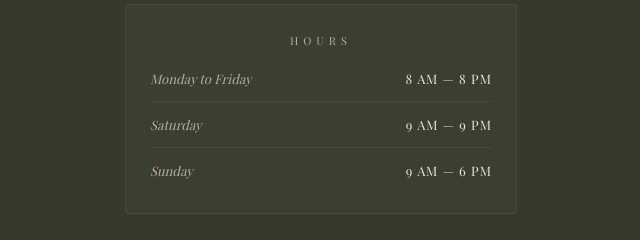
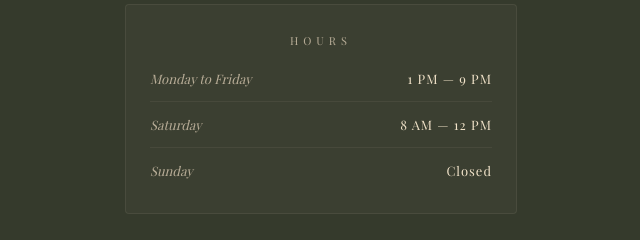
Before and after one commit to EnzoLuigeMA/theunboundcafe, a plain HTML site: page index.html in a window 1280 px wide. Shown: the part 821-1061 px from the top of the page, 319-959 px from the left. Drawn offline with nearby package versions, Linux system fonts and the light colour scheme; a web font is replaced by a local one.

Commit message:
Update index.html

```diff
--- a/index.html
+++ b/index.html
@@ -407,17 +407,17 @@
             <div class="hours-title">Hours</div>
             <div class="hours-row">
                 <span class="hours-day">Monday to Friday</span>
-                <span class="hours-time">8 AM — 8 PM</span>
+                <span class="hours-time">1 PM — 9 PM</span>
             </div>
             <div class="hours-divider"></div>
             <div class="hours-row">
                 <span class="hours-day">Saturday</span>
-                <span class="hours-time">9 AM — 9 PM</span>
+                <span class="hours-time">8 AM — 12 PM</span>
             </div>
             <div class="hours-divider"></div>
             <div class="hours-row">
                 <span class="hours-day">Sunday</span>
-                <span class="hours-time">9 AM — 6 PM</span>
+                <span class="hours-time">Closed</span>
             </div>
         </div>
 
```
